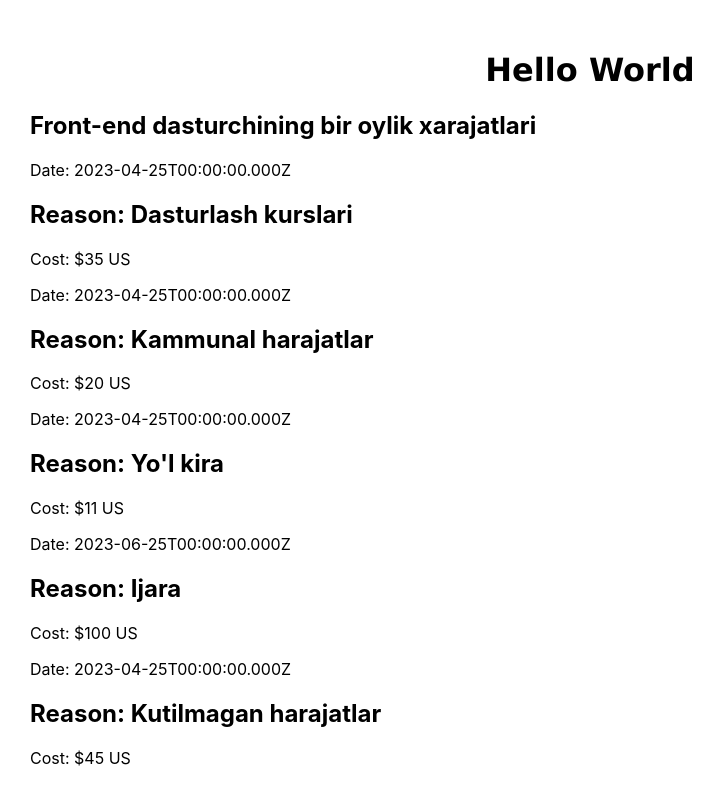
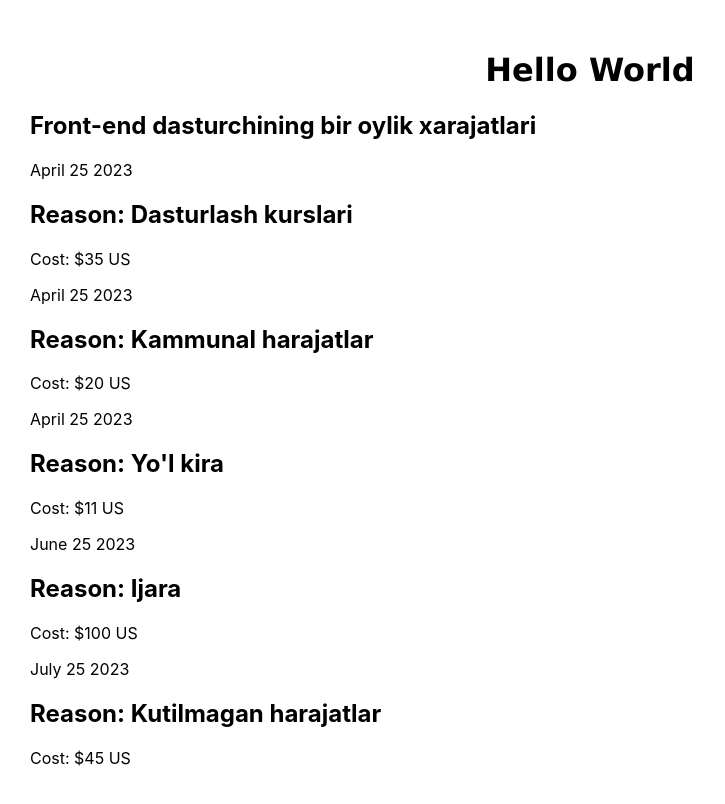
Before and after one commit to UtkirKurbanov/React, a React (Create React App) app: page / in a window 1280 px wide. Shown: the top 804 px of the page, without its empty margins (0-725 px from the left). Built offline with nearby package versions, Linux system fonts and the light colour scheme.

Commit message:
Added toLocaleString()

```diff
--- a/src/App.js
+++ b/src/App.js
@@ -27,7 +27,7 @@ function App() {
     {
       title: "Kutilmagan harajatlar",
       amount: 45,
-      date: new Date(2023, 3, 25)
+      date: new Date(2023, 6, 25)
     },
   ];
 
--- a/src/components/test2.jsx
+++ b/src/components/test2.jsx
@@ -4,10 +4,15 @@ function test2(props) {
     // const expenseDate = new Date(2023, 3, 24);
     // const expenseTitle = 'Front-End Course';
     // const expenseAmount = 400000;
+    const month = props.date.toLocaleString("en-US", { month: "long" });
+    const day = props.date.toLocaleString("en-US", { day: "2-digit" });
+    const year = props.date.getFullYear();
 
     return (
         <div>
-            Date: {props.date.toISOString()}
+            <span>{month} </span>
+            <span>{day} </span>
+            <span>{year} </span>
             <h2>Reason: {props.title}</h2>
             <p>Cost: ${props.amount} US</p>
         </div>
```
